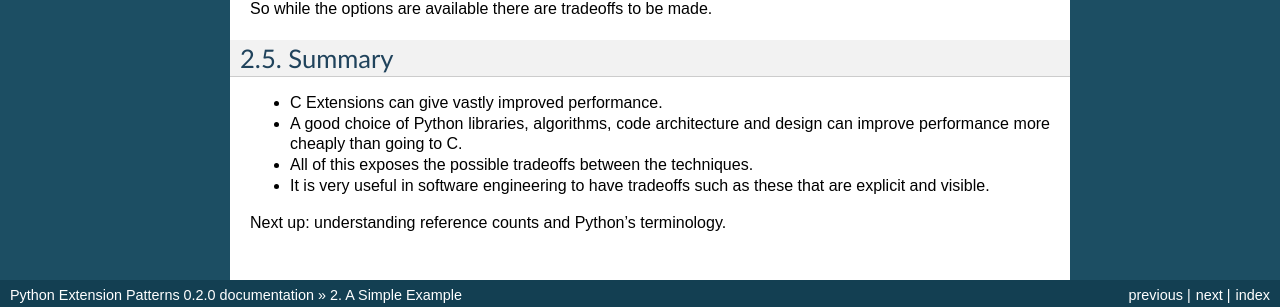
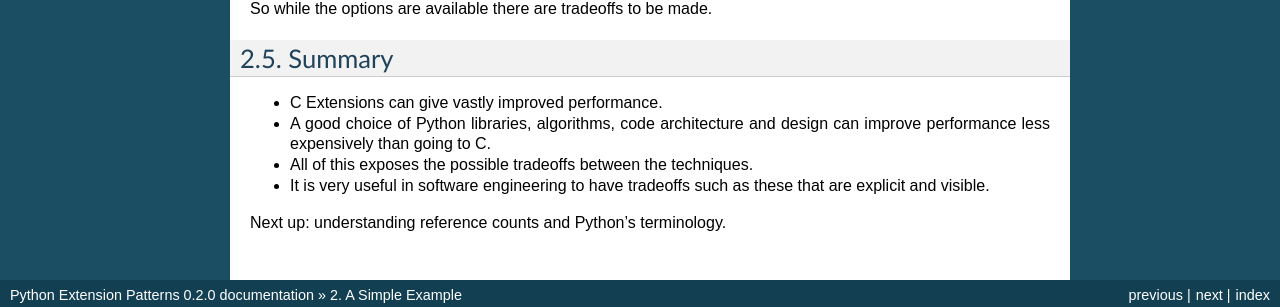
Before and after one commit to paulross/PythonExtensionPatterns, a Sphinx documentation site: the page built from doc/sphinx/source/simple_example.rst, in a window 1280 px wide and 900 px high, scrolled down 3179 px. Shown: the part 558-865 px from the top of the window. Built offline with Sphinx 7.4.7, drawn with Linux system fonts in a browser that asks for light colours.

Commit message:
Make review changes in chapter "A Simple Example".

```diff
--- a/doc/sphinx/source/simple_example.rst
+++ b/doc/sphinx/source/simple_example.rst
@@ -262,8 +262,8 @@ Summary
 --------------------------
 
 - C Extensions can give vastly improved performance.
-- A good choice of Python libraries, algorithms, code architecture and design can improve performance more cheaply
-  than going to C.
+- A good choice of Python libraries, algorithms, code architecture and design can improve performance less
+  expensively than going to C.
 - All of this exposes the possible tradeoffs between the techniques.
 - It is very useful in software engineering to have tradeoffs such as these that are explicit and visible.
 
```
